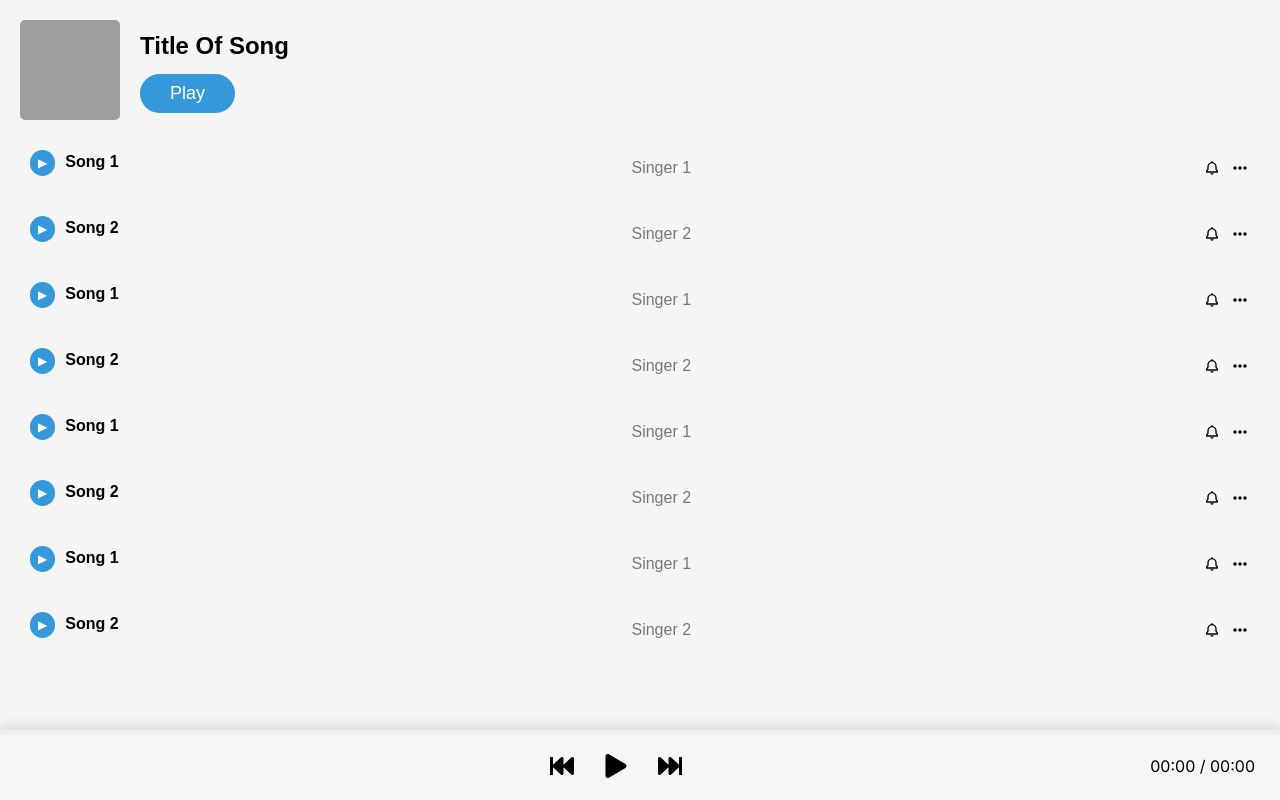
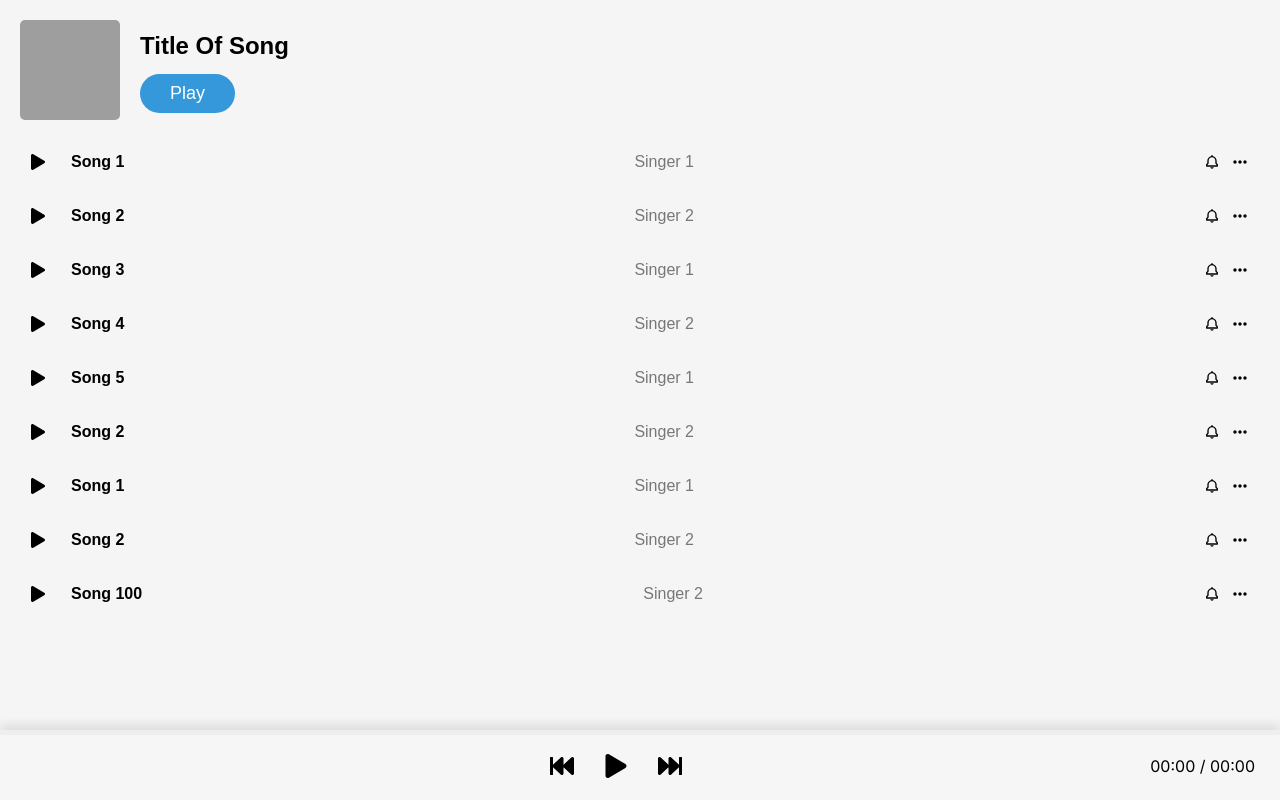
Before and after one commit to shrey-creator/epub-reader-flow, a Next.js app: page / in a window 1280 px wide. Built offline with nearby package versions, Linux system fonts and the light colour scheme; grey boxes are pictures that could not be loaded.

Commit message:
refactored

```diff
--- a/app/bard/AlbumCover.tsx
+++ /dev/null
@@ -1,12 +0,0 @@
-import React from 'react';
-
-interface AlbumCoverProps {
-  src: string;
-  alt: string;
-}
-
-const AlbumCover: React.FC<AlbumCoverProps> = ({ src, alt }) => {
-  return <img src={src} alt={alt} className="album-cover" />;
-};
-
-export default AlbumCover;
--- a/app/bard/AlbumPage.tsx
+++ /dev/null
@@ -1,22 +0,0 @@
-import React from 'react';
-import AlbumCover from './AlbumCover';
-import AlbumTitle from './AlbumTitle';
-import PlayAllButton from './PlayAllButton';
-import SongList from './SongList';
-
-export default function AlbumPage({ albumData }) {
-  return (
-    <div className="album-page">
-      <header>
-        <AlbumCover src={albumData.coverImage} alt={albumData.title} />
-        <AlbumTitle title={`${albumData.title}`}></AlbumTitle>
-        <PlayAllButton albumId={albumData.id} onClick={function (): void {
-                  throw new Error('Function not implemented.');
-              } } />
-      </header>
-      <main>
-        <SongList songs={albumData.songs} />
-      </main>
-    </div>
-  );
-}
--- a/app/bard/AlbumTitle.tsx
+++ /dev/null
@@ -1,11 +0,0 @@
-import React from 'react';
-
-interface AlbumTitleProps {
-  title: string;
-}
-
-const AlbumTitle: React.FC<AlbumTitleProps> = ({ title }) => {
-  return <h1 className="album-title">{title}</h1>;
-};
-
-export default AlbumTitle;
--- a/app/bard/AudioPlayer.tsx
+++ /dev/null
@@ -1,67 +0,0 @@
-import React, { useState, useEffect } from 'react';
-import { FaPause, FaPlay } from 'react-icons/fa';
-
-interface AudioPlayerProps {
-  src: string;
-  onPlay?: () => void;
-  onPause?: () => void;
-  onFinished?: () => void;
-}
-
-const AudioPlayer: React.FC<AudioPlayerProps> = ({ src, onPlay, onPause, onFinished }) => {
-    const [isPlaying, setIsPlaying] = useState(false);
-    const [progress, setProgress] = useState(0);
-
-    const audioRef = React.useRef(null);
-
-    useEffect(() => {
-      if (isPlaying) {
-        audioRef?.current.play();
-      } else {
-        audioRef?.current.pause();
-      }
-    }, [isPlaying]);
-
-    useEffect(() => {
-      const updateProgress = () => {
-        if (audioRef.current) {
-          const { currentTime, duration } = audioRef.current;
-          const percentage = Math.min(1, currentTime / duration);
-          setProgress(percentage);
-        }
-      };
-      audioRef.current.addEventListener('timeupdate', updateProgress);
-      return () => audioRef.current.removeEventListener('timeupdate', updateProgress);
-    }, []);
-
-    const handlePlayClick = () => {
-      onPlay();
-      setIsPlaying(true);
-    };
-
-    const handlePauseClick = () => {
-      onPause();
-      setIsPlaying(false);
-    };
-
-    const handleProgressClick = (event) => {
-      const clickPosition = event.nativeEvent.offsetX / event.target.offsetWidth;
-      audioRef.current.currentTime = clickPosition * audioRef.current.duration;
-    };
-
-    return (
-      <div className="audio-player">
-        <button onClick={isPlaying ? handlePauseClick : handlePlayClick}>
-          {isPlaying ? <FaPause /> : <FaPlay />}
-        </button>
-        <div className="progress-bar" onClick={handleProgressClick}>
-          <div style={{ width: `${progress * 100}%` }} />
-        </div>
-        {onFinished && (
-          <button onClick={() => onFinished()}>Finished Listening</button>
-        )}
-      </div>
-    );
-  };
-
-export default AudioPlayer;
--- a/app/bard/PlayAllButton.tsx
+++ /dev/null
@@ -1,17 +0,0 @@
-import React from 'react';
-import { PlayIcon } from 'react-icons/fa';
-
-interface PlayAllButtonProps {
-  albumId: string;
-  onClick: () => void;
-}
-
-const PlayAllButton: React.FC<PlayAllButtonProps> = ({ albumId, onClick }) => {
-  return (
-    <button className="play-all-button" onClick={onClick}>
-      <PlayIcon /> Play All
-    </button>
-  );
-};
-
-export default PlayAllButton;
--- a/app/bard/SongList.tsx
+++ /dev/null
@@ -1,59 +0,0 @@
-import React, { useState } from 'react';
-import { FaPlay, FaPause, FaBell } from 'react-icons/fa';
-import { Menu as HeadlessMenu, MenuButton, MenuList, MenuItem } from '@headlessui/react';
-import AudioPlayer from './AudioPlayer';
-
-interface Song {
-  id: string;
-  title: string;
-  audioSrc: string;
-}
-
-interface SongListProps {
-  songs: Song[];
-  setPlayingSong: (song: Song | null) => void;
-}
-
-const SongList: React.FC<SongListProps> = ({ songs, setPlayingSong }) => {
-  const [playingSong, setPlayingSongState] = useState<Song | null>(null);
-
-  const onPlaySong = (song: Song) => {
-    if (playingSong === song) {
-      // Pause the song
-      AudioPlayer.pause();
-      setPlayingSongState(null);
-    } else {
-      // Play the song
-      AudioPlayer.play(song.audioSrc);
-      setPlayingSongState(song);
-    }
-  };
-
-  const onSetRingtone = (song: Song) => {
-    // Implement ringtone setting logic here
-    console.log('Setting ringtone for song:', song);
-  };
-
-  return (
-    <ul className="song-list">
-      {songs.map((song) => (
-        <li key={song.id} className="song-item">
-          <button className="play-button" onClick={() => onPlaySong(song)}>
-            {/* Toggle play/pause icon based on song state */}
-          </button>
-          <span className="song-title">{song.title}</span>
-          <button className="ringtone-button" onClick={() => onSetRingtone(song)}>
-            <FaBell />
-          </button>
-          <MenuButton {...otherProps}>
-            <ThreeDotsIcon />
-            {/* ... Popup menu content */}
-          </MenuButton>
-        </li>
-      ))}
-    </ul>
-  );
-  // ... rest of the component code
-};
-
-export default SongList;
--- a/app/bard/SongMenu.tsx
+++ /dev/null
@@ -1,17 +0,0 @@
-import { Menu as HeadlessMenu, MenuButton, MenuList, MenuItem } from '@headlessui/react';
-
-function SongMenu({ song }) {
-  return (
-    // ...
-    <MenuButton>
-      <ThreeDotsIcon />
-      <HeadlessMenu>
-        <MenuList>
-          <MenuItem>Add to Playlist</MenuItem>
-          <MenuItem>Share</MenuItem>
-          // ...
-        </MenuList>
-      </HeadlessMenu>
-    </MenuButton>
-  );
-}
--- a/app/components/MusicPlayerDetailPage.tsx
+++ b/app/components/MusicPlayerDetailPage.tsx
@@ -21,33 +21,34 @@ const MusicPage = () => {
       name: "Song 2",
       singer: "Singer 2",
       isRingtoneAvailable: false,
-      songUrl: "bahara_part2.mp3",
+      songUrl: "aaye.mp3",
       imgUrl:
         "https://imgs.search.brave.com/sRxpeEVsuEkxR1OBfSUVlPwsbeU1vjm9jqCCIVEDIiA/rs:fit:500:0:0/g:ce/aHR0cHM6Ly93YWxs/cGFwZXJzLmNvbS9p/bWFnZXMvZmVhdHVy/ZWQvc2hpdi1iYWJh/LWk2cDN6cTU5dHBu/Y2ZhYmouanBn",
     },
     {
       id: 3,
-      name: "Song 1",
+      name: "Song 3",
       singer: "Singer 1",
       isRingtoneAvailable: true,
-      songUrl: "test2.mp3",
+      songUrl: "awaz.mp3",
       imgUrl:
         "https://imgs.search.brave.com/OYmf3w94VZG5RxgGpFKp0WU6MqPM4Em9jrrFyVv_fm8/rs:fit:500:0:0/g:ce/aHR0cHM6Ly9pLnBp/bmltZy5jb20vb3Jp/Z2luYWxzLzVlL2Ez/LzU5LzVlYTM1OWY0/Y2Y1YmU4MjI1MThm/ZWZkY2IzMDRiOTNm/LmpwZw",
     },
     {
       id: 4,
-      name: "Song 2",
+      name: "Song 4",
       singer: "Singer 2",
       isRingtoneAvailable: false,
-      songUrl: "test.mp3",
+      songUrl: "baba.mp3",
       imgUrl:
         "https://imgs.search.brave.com/dgmzsdLt86OYDBqY_42KU9POxOJHV8fJ_13KSxy40P8/rs:fit:500:0:0/g:ce/aHR0cHM6Ly93YWxs/cGFwZXJjYXZlLmNv/bS93cC93cDY2NjMy/NjIuanBn",
     },
     {
       id: 5,
-      name: "Song 1",
+      name: "Song 5",
       singer: "Singer 1",
       isRingtoneAvailable: true,
+      songUrl: "satguru.mp3",
     },
     {
       id: 6,
@@ -64,6 +65,12 @@ const MusicPage = () => {
     {
       id: 8,
       name: "Song 2",
+      singer: "Singer 2",
+      isRingtoneAvailable: false,
+    },
+    {
+      id: 8,
+      name: "Song 100",
       singer: "Singer 2",
       isRingtoneAvailable: false,
     },
--- a/app/components/SongItem.module.css
+++ b/app/components/SongItem.module.css
@@ -14,6 +14,7 @@
 
 .leftComponent {
   display: flex;
+  align-items: center;
 }
 
 .rightComponent {
@@ -22,15 +23,10 @@
 }
 
 .playButtonSmall {
-  padding: 4px 8px; /* Adjust padding */
-  font-size: 12px; /* Adjust font size */
+  /* Adjust font size */
   border: none;
-  border-radius: 20px; /* Make it more round */
-  background-color: #3498db;
-  color: #fff;
   cursor: pointer;
-  transition: background-color 0.3s ease;
-  margin-bottom: 10px; /* Leave some gap between title and play button */
+  margin-right: 15px;
 }
 
 .songDetails {
--- a/app/components/song-item.tsx
+++ b/app/components/song-item.tsx
@@ -2,6 +2,7 @@ import React from "react";
 import { BiBell } from "react-icons/bi";
 import SideMenu from "./SideMenu";
 import styles from "./SongItem.module.css";
+import { FaMusic, FaPlay } from "react-icons/fa";
 
 interface SongDetailView {
   songName: string;
@@ -25,14 +26,15 @@ const SongDetail: React.FC<SongDetailView> = ({
   return (
     <div className={styles.songRow}>
       <div className={styles.leftComponent}>
-        <button
-          className={styles.playButtonSmall}
-          onClick={() => {
-            handlePlayClick(songindex);
-          }}
-        >
-          {songindex === currentSongIndex ? "▐▐ " : "▶"}
-        </button>
+        {songindex === currentSongIndex ? (
+          <FaMusic className={styles.playButtonSmall} />
+        ) : (
+          <FaPlay
+            className={styles.playButtonSmall}
+            onClick={() => handlePlayClick(songindex)}
+          />
+        )}
+
         <div className={styles.songDetails}>
           <div className={styles.songName}>{songName}</div>
         </div>
```
